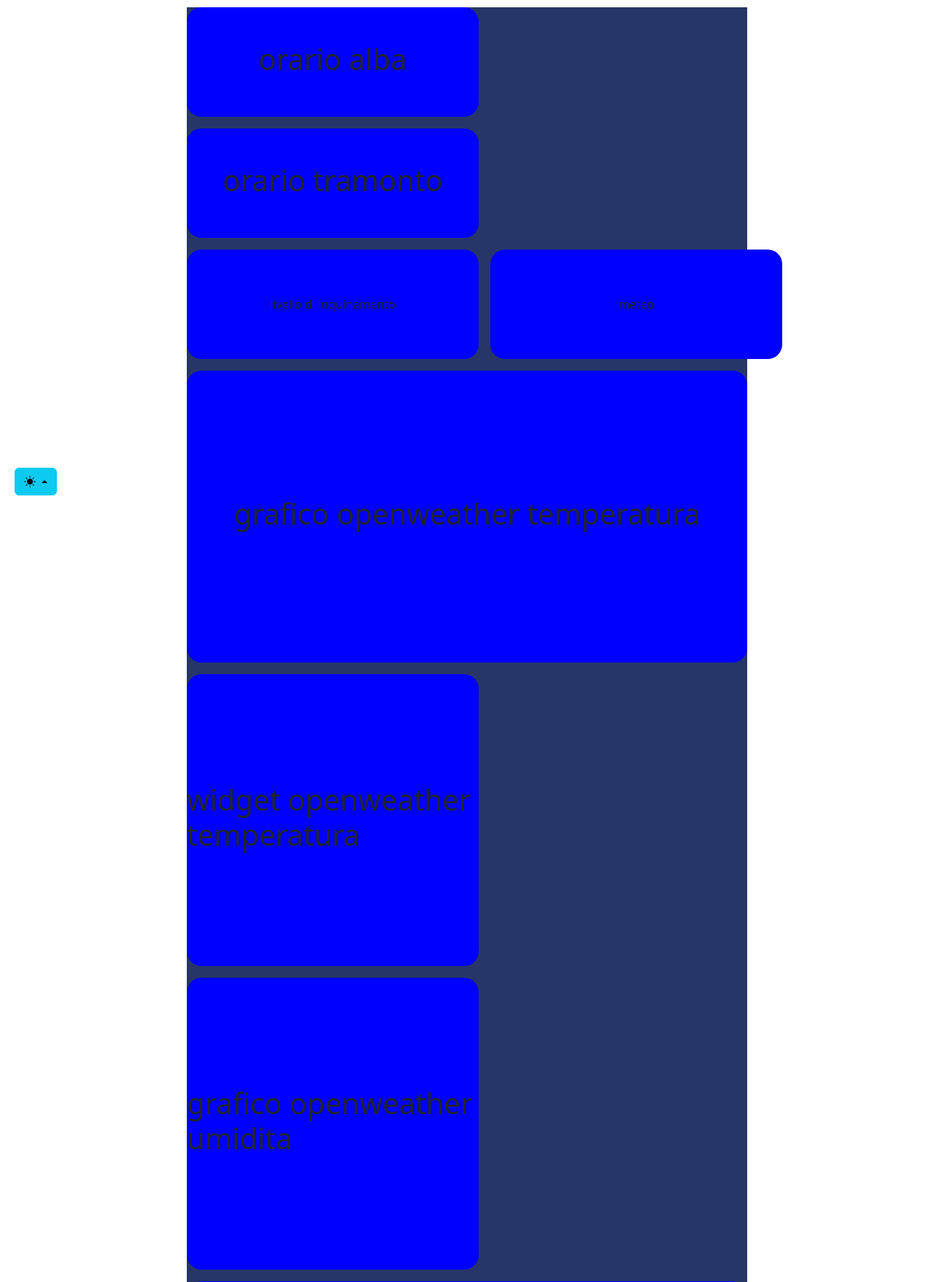
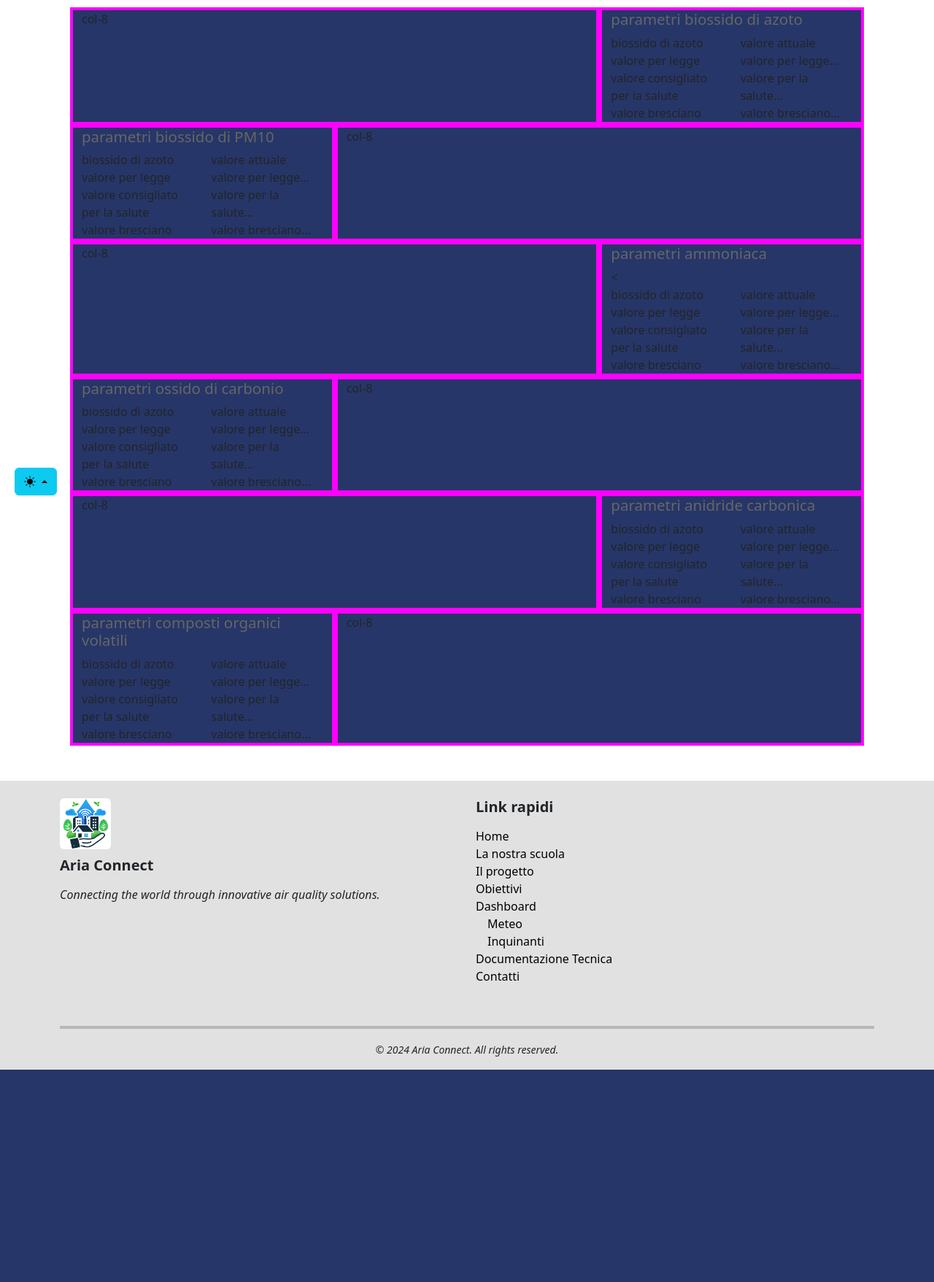
Before and after one commit to CoccodrillooXDS/AriaConnect_WebServer, a Flask app: page /dashboard/inquinanti in a window 1280 px wide. Shown: the part 101-1858 px from the top of the page at 73% size. After the commit the page ends 1567 px from the top, so only its background shows below. Run offline with Flask 3, Linux system fonts and the light colour scheme; parts of the project's set-up code (start-up, migrations or seed data) failed here and were passed over.

Commit message:
finito(circa) meteo, impostato layout inquinanti
Co-authored-by: CoccodrillooXDS <CoccodrillooXDS@users.noreply.github.com>

```diff
--- a/static/css/dashboard.css
+++ /dev/null
@@ -1,151 +0,0 @@
-html[data-bs-theme="dark"] .content {
-    background-color: #e41e1e;
-}
-
-html[data-bs-theme="light"] .content {
-    background-color: #273668;
-}
-
-.content{
-    /*width:fit-content !important;*/
-    min-width: 400px;
-    max-width: 60%;
-    display: flex !important;
-    flex-wrap: wrap !important;
-    flex-direction: row !important;
-    justify-content: flex-start !important;
-    gap:16px;
-}
-
-.box{
-    display:flex;
-    flex-direction: row;
-    flex-wrap: nowrap;
-    justify-content: flex-start;
-    gap:16px;
-}
-
-
-.orario-alba, .orario-tramonto, .livello-inquinamento, .meteo{
-    width: 400px;
-    height: 150px;
-    min-width: 200px;
-}
-
-.orario-alba, .orario-tramonto, .livello-inquinamento, .meteo, .grafico-open-weather-temperatura, .grafico-open-weather-umidita, .grafico-open-weather-pressione, .widget-open-weather-temperatura, .widget-open-weather-umidita, .widget-open-weather-pressione, .widget-rilevato-temperatura, .widget-rilevato-umidita, .widget-rilevato-pressione, .CO, .CO2, .NH3, .NO2, .pm10, .TVOC, .mappa{
-    background-color: blue;
-    position:relative;
-    flex-grow: 0;
-    flex-shrink: 1;
-    border-radius: 20px;
-    align-items: center;
-    display: flex;
-    justify-content:center ;
-}
-
-.grafico-open-weather-temperatura, .grafico-open-weather-umidita, .grafico-open-weather-pressione{
-    height: 400px;
-    width: 1232px;
-    min-width:calc(1232/2)px;
-}
-
-
-.widget-open-weather-temperatura, .widget-open-weather-umidita, .widget-open-weather-pressione, .widget-rilevato-temperatura, .widget-rilevato-umidita, .widget-rilevato-pressione{
-    height: 400px;
-    width: 400px;
-    min-width:calc(400/2)px;
-}
-
-.box-inquinanti{
-    display: flex;
-    flex-wrap: wrap;
-    flex-direction: row;
-    justify-content: center;
-    gap:16px;
-    max-width: 400px;
-    min-width:calc(400/2)px;
-}
-.CO, .CO2, .NH3, .NO2, .pm10, .TVOC{
-    height:120px;
-    width: 190px;
-    min-width:calc(190/2)px;
-}
-.mappa{
-    width: 100%;
-    height: 600px;
-    min-width:calc(1648/2)px;
-}
-
-@media(max-width:1248px){
-    .content{
-        background-color: chocolate !important;
-    }
-
-    .livello-inquinamento, .meteo{
-        height:67px;
-    }
-
-    .box{
-        flex-wrap: wrap;
-        flex-direction: column;
-    }
-
-    /*.orario-alba{
-        order:1;
-    }
-
-    .orario-tramonto{
-        order:2
-    }
-
-    .box{
-        order:3;
-    }
-
-    .grafico-open-weather-temperatura{
-        order:4;
-    }
-
-    .grafico-open-weather-umidita{
-        order:5;
-    }
-
-    .grafico-open-weather-pressione{
-        order:6;
-    }
-
-    .widget-open-weather-temperatura{
-        order:7;
-    }
-
-    .widget-open-weather-umidita{
-        order:8;
-    }
-
-    .widget-open-weather-pressione{
-        order:9;
-    }
-
-    .widget-rilevato-temperatura{
-        order:10;
-    }
-
-    .widget-rilevato-umidita{
-        order:11;
-    }
-
-    .widget-rilevato-pressione{
-        order:12;
-    }
-
-    .box-inquinanti{
-        order:13;
-    }
-
-    .mappa{
-        order:14;
-    }*/
-
-
-
-}
--- /dev/null
+++ b/static/css/dashboard_inquinanti.css
@@ -0,0 +1,30 @@
+html[data-bs-theme="dark"] .content {
+    background-color: #d3d316d0;
+}
+
+html[data-bs-theme="light"] .content {
+    background-color: #273668;
+}
+
+#grafico_NO2, #parametri_NO2, #parametri_PM10, #grafico_PM10, #grafico_NH3, #parametri_NH3, #parametri_CO, #grafico_CO, #grafico_CO2, #parametri_CO2, #parametri_TVOC, #grafico_TVOC{
+    border: 4px solid magenta;
+}
+
+#realBody > .box > .row {
+    margin-right: 0 !important;
+    margin-left: 0 !important;
+}
+
+h3{
+    color:#666666;
+    font-size: 1.6dvw;
+}
+
+/* .contenitore_parametri{
+    display: flex;
+    flex-direction: column;
+    flex-wrap: nowrap;
+    justify-content: flex-start;
+    background-color: chartreuse;
+    align-items: flex-start;
+} */
--- a/templates/dashboard_inquinanti.html
+++ b/templates/dashboard_inquinanti.html
@@ -3,36 +3,148 @@
 {% block title %}Dashboard inquinanti{% endblock %}
 
 {% block style %}
-        <link rel="stylesheet" href="{{ url_for('static', filename='css/dashboard.css') }}">
+<link rel="stylesheet" href="{{ url_for('static', filename='css/dashboard_inquinanti.css') }}">
 {% endblock %}
 
+
 {% block content %}
-<div class="orario-alba"><h1>orario alba</h1></div>
-<div class="orario-tramonto"><h1>orario tramonto</h1></div>
 <div class="box">
-    <div class="livello-inquinamento">livello di inquinamento</div>
-    <div class="meteo">meteo</div>
-</div>
+    <div class="row">
+        <div class="col-8" id="grafico_NO2">col-8</div>
+        <div class="col-4" id="parametri_NO2">
+            <h3>parametri biossido di azoto</h3>
+            <div class="row">
+                <div class="col">biossido di azoto</div>
+                <div class="col">valore attuale</div>
+            </div>
+            <div class="row">
+                <div class="col">valore per legge</div>
+                <div class="col">valore per legge...</div>
+            </div>
+            <div class="row">
+                <div class="col">valore consigliato per la salute</div>
+                <div class="col">valore per la salute...</div>
+            </div>
+            <div class="row">
+                <div class="col">valore bresciano</div>
+                <div class="col">valore bresciano...</div>
+            </div>
+        </div>
+    </div>
+    <div class="row">
+        <div class="col-4" id="parametri_PM10">
+            <h3>parametri biossido di PM10</h3>
+            <div class="row">
+                <div class="col">biossido di azoto</div>
+                <div class="col">valore attuale</div>
+            </div>
+            <div class="row">
+                <div class="col">valore per legge</div>
+                <div class="col">valore per legge...</div>
+            </div>
+            <div class="row">
+                <div class="col">valore consigliato per la salute</div>
+                <div class="col">valore per la salute...</div>
+            </div>
+            <div class="row">
+                <div class="col">valore bresciano</div>
+                <div class="col">valore bresciano...</div>
+            </div>
+        </div>
+        <div class="col-8" id="grafico_PM10">col-8</div>
+    </div>
+    <div class="row">
+        <div class="col-8" id="grafico_NH3">col-8</div>
+        <div class="col-4" id="parametri_NH3">
+            <h3>parametri ammoniaca</h3>
+            <<div class="row">
+                <div class="col">biossido di azoto</div>
+                <div class="col">valore attuale</div>
+            </div>
+            <div class="row">
+                <div class="col">valore per legge</div>
+                <div class="col">valore per legge...</div>
+            </div>
+            <div class="row">
+                <div class="col">valore consigliato per la salute</div>
+                <div class="col">valore per la salute...</div>
+            </div>
+            <div class="row">
+                <div class="col">valore bresciano</div>
+                <div class="col">valore bresciano...</div>
+            </div>
+        </div>
+    </div>
+    <div class="row">
+        <div class="col-4" id="parametri_CO">
+            <h3>parametri ossido di carbonio</h3>
+            <div class="row">
+                <div class="col">biossido di azoto</div>
+                <div class="col">valore attuale</div>
+            </div>
+            <div class="row">
+                <div class="col">valore per legge</div>
+                <div class="col">valore per legge...</div>
+            </div>
+            <div class="row">
+                <div class="col">valore consigliato per la salute</div>
+                <div class="col">valore per la salute...</div>
+            </div>
+            <div class="row">
+                <div class="col">valore bresciano</div>
+                <div class="col">valore bresciano...</div>
+            </div>
+        </div>
+        <div class="col-8" id="grafico_CO">col-8</div>
+    </div>
+    <div class="row">
+        <div class="col-8" id="grafico_CO2">col-8</div>
+        <div class="col-4" id="parametri_CO2">
+            <h3>parametri anidride carbonica</h3>
+            <div class="row">
+                <div class="col">biossido di azoto</div>
+                <div class="col">valore attuale</div>
+            </div>
+            <div class="row">
+                <div class="col">valore per legge</div>
+                <div class="col">valore per legge...</div>
+            </div>
+            <div class="row">
+                <div class="col">valore consigliato per la salute</div>
+                <div class="col">valore per la salute...</div>
+            </div>
+            <div class="row">
+                <div class="col">valore bresciano</div>
+                <div class="col">valore bresciano...</div>
+            </div>
+        </div>
+    </div>
+    <div class="row">
+        <div class="col-4" id="parametri_TVOC">
+            <h3>parametri composti organici volatili</h3>
+            <div class="row">
+                <div class="col">biossido di azoto</div>
+                <div class="col">valore attuale</div>
+            </div>
+            <div class="row">
+                <div class="col">valore per legge</div>
+                <div class="col">valore per legge...</div>
+            </div>
+            <div class="row">
+                <div class="col">valore consigliato per la salute</div>
+                <div class="col">valore per la salute...</div>
+            </div>
+            <div class="row">
+                <div class="col">valore bresciano</div>
+                <div class="col">valore bresciano...</div>
+            </div>
+        </div>
+        <div class="col-8" id="grafico_TVOC">col-8</div>
+    </div>
 
-<div class="grafico-open-weather-temperatura"><h1>grafico openweather temperatura</h1></div>
-<div class="widget-open-weather-temperatura"><h1>widget openweather temperatura</h1></div>
+{% endblock %}
 
-<div class="widget-open-weather-umidita"><h1>grafico openweather umidita</h1></div>
-<div class="grafico-open-weather-umidita"><h1>widget openweather umidita</h1></div>
 
-<div class="grafico-open-weather-pressione"><h1>grafico openweather pressione</h1></div>
-<div class="widget-open-weather-pressione"><h1>widget openweather pressione</h1></div>
-
-<div class="widget-rilevato-temperatura"><h1>widget rilevato temperatura</h1></div>
-<div class="widget-rilevato-umidita"><h1>widget rilevato umidita</h1></div>
-<div class="widget-rilevato-pressione"><h1>widget rilevato pressione</h1></div>
-<div class="box-inquinanti">
-    <div class="CO"><h1>CO</h1></div>
-    <div class="CO2"><h1>CO2</h1></div>
-    <div class="NH3"><h1>NH3</h1></div>
-    <div class="NO2"><h1>NO2</h1></div>
-    <div class="pm10"><h1>pm10</h1></div>
-    <div class="TVOC"><h1>TVOC</h1></div>
-</div>
-<div class="mappa"><h1>mappa openstreetmap</h1></div>
+{% block script %}
+<!-- <script src="{{ url_for('static', filename='js/meteo/.js') }}"></script> -->
 {% endblock %}
--- a/templates/layout.html
+++ b/templates/layout.html
@@ -92,6 +92,7 @@
         <div class="content" id="realBody">
             {% block content %}{% endblock %}
         </div>
+    </div>
 
     <!-- Footer -->
     <footer class="pt-4 mt-5 footer">
@@ -133,8 +134,6 @@
         </div>
     </footer>
 
-    </div>
-
     <div class="dropup">
         <button class="btn btn-info dropdown-toggle" type="button" id="themeDropdown" data-bs-toggle="dropdown"
             aria-expanded="false">
```
Also changed, not shown: static/css/dashboard_meteo.css (+38 -18 lines), static/js/meteo/mappazione.js (added, +14 -0 lines), static/js/meteo/richiestaOpenweather.js (renamed from static/js/richiestaOpenweather.js, +3 -4 lines), templates/dashboard_meteo.html (+5 -2 lines), static/js/inquinanti/grafici.js (added), static/js/inquinanti/mappazione.js (added). Lines whose indentation alone changed are shown as unchanged.
